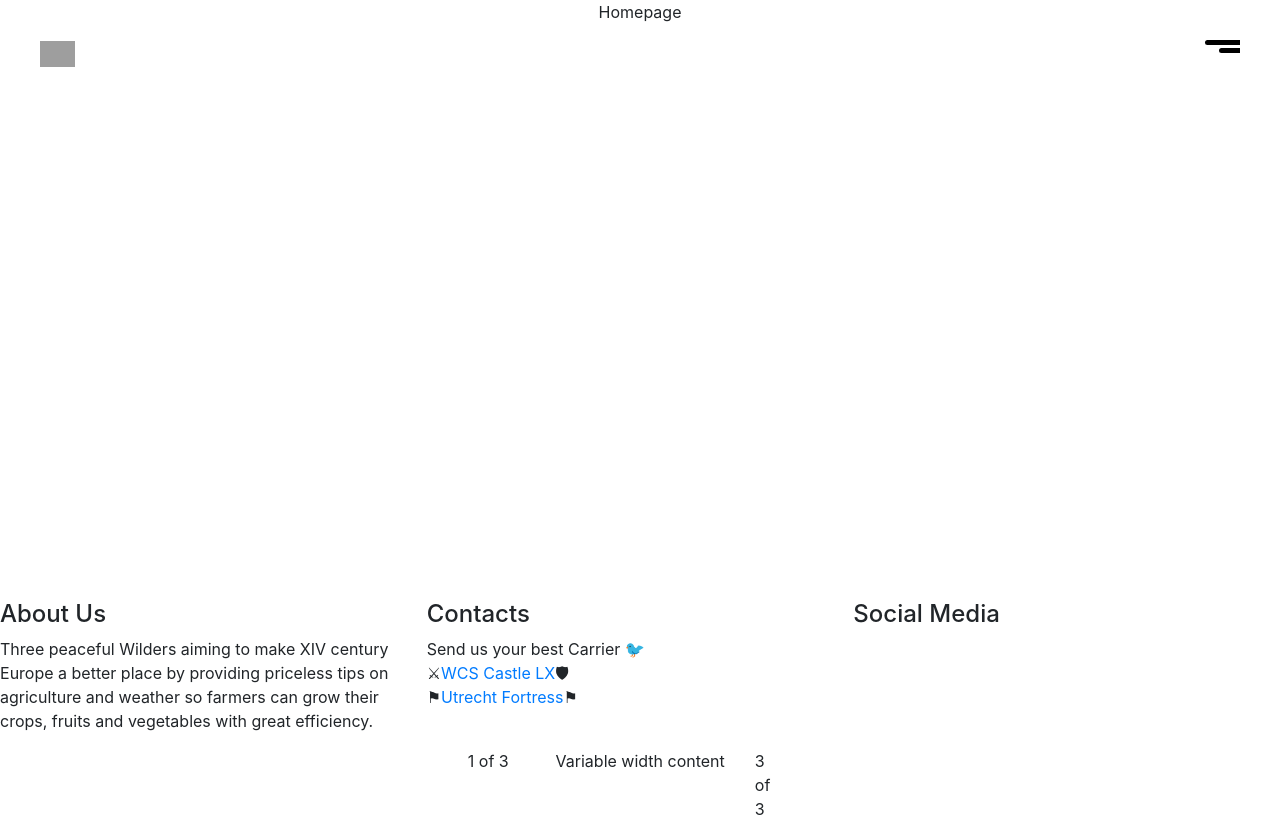
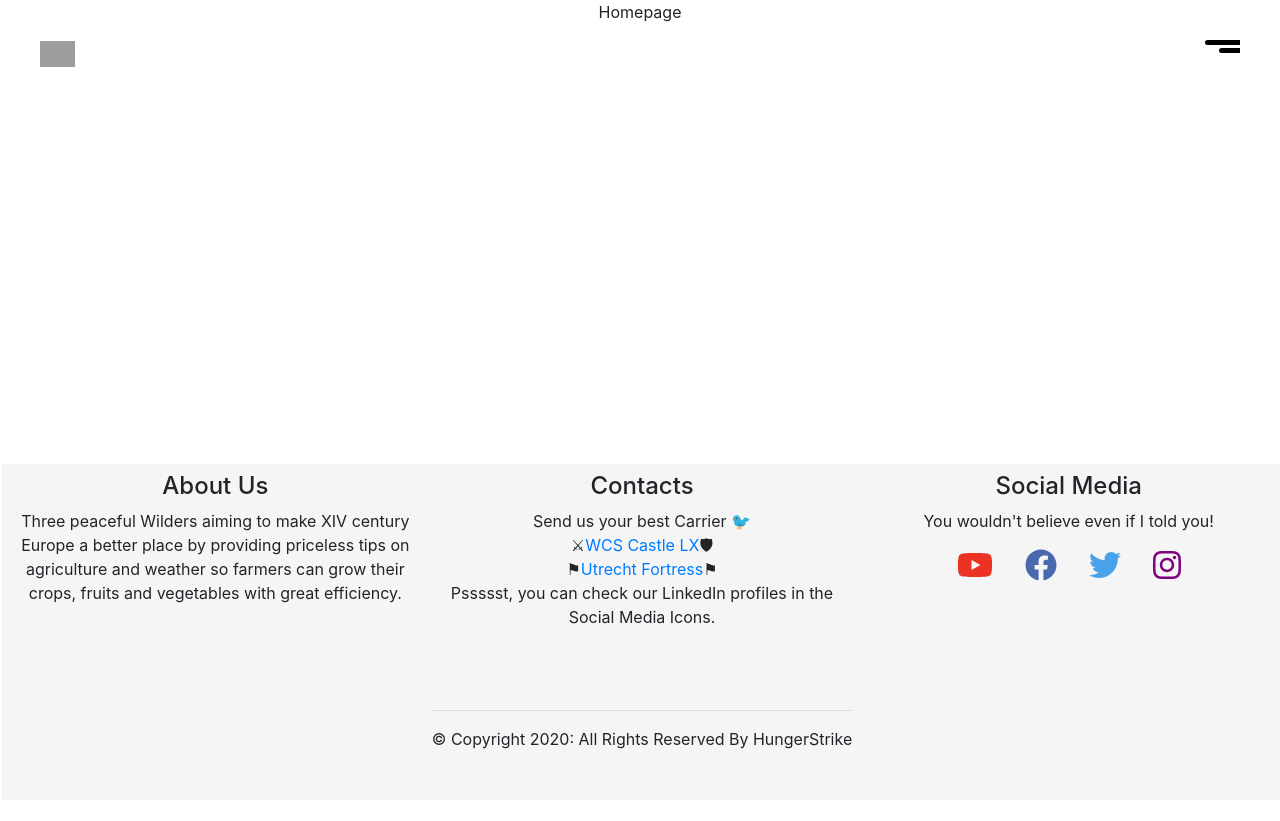
Before and after one commit to iHungerStrike/hungerStrike, a React (Create React App) app: page / in a window 1280 px wide. After the commit the page ends 800 px from the top, so only its background shows below. Built offline with nearby package versions, Linux system fonts and the light colour scheme; grey boxes are pictures that could not be loaded.

Commit message:
footer done

```diff
--- a/src/components/Footer/Footer.css
+++ b/src/components/Footer/Footer.css
@@ -0,0 +1,29 @@
+.social-container {
+    display: flex;
+    justify-content: center;
+  }
+  a.social {
+    margin: 0 1rem;
+    transition: transform 250ms;
+    display: inline-block;
+  }
+
+  a.social:hover {
+    transform: translateY(-2px);
+  }
+
+  a.youtube {
+    color: #eb3223;
+  }
+
+  a.facebook {
+    color: #4968ad;
+  }
+
+  a.twitter {
+    color: #49a1eb;
+  }
+
+  a.instagram {
+    color: purple;
+  }
--- a/src/components/Footer/Footer.js
+++ b/src/components/Footer/Footer.js
@@ -1,32 +1,57 @@
 import React from 'react';
 import 'bootstrap/dist/css/bootstrap.css';
 import './Footer.css';
+import { FontAwesomeIcon } from "@fortawesome/react-fontawesome";
+import {
+  faYoutube,
+  faFacebook,
+  faTwitter,
+  faInstagram
+} from "@fortawesome/free-brands-svg-icons";
 
 const Footer = () => {
     return (
-        <div class="row" style={{ bottom: '0', width: '100%', position: 'absolute', height: '200px', display: 'flex', justifyContent: 'center'}}>
-            <div class="col-6 col-md-4">
+        <div class="row" style={{ bottom: '0', width: '100vw', position: 'absolute', height: '42vh', display: 'flex', justifyContent: 'center', backgroundColor: 'whitesmoke', marginLeft: '2px' }}>
+            <div class="col-6 col-md-4 col-sm-12 text-center mt-2">
                 <h4>About Us</h4>
                 <p>Three peaceful Wilders aiming to make XIV century Europe a better place by providing priceless tips on agriculture and weather so farmers can grow their crops, fruits and vegetables with great efficiency.</p>
             </div>
-            <div class="col-6 col-md-4">
+            <div class="col-6 col-md-4 col-sm-12 text-center mt-2">
                 <h4>Contacts</h4>
-                <p>Send us your best Carrier &#x1F426; <br />&#x2694;<a href=''>WCS Castle LX</a>&#x1F6E1;<br />
-                &#x2691;<a href=''>Utrecht Fortress</a>&#x2691;</p>
+                <p>Send us your best Carrier &#x1F426; <br />&#x2694;<a href='https://www.wildcodeschool.com/en-GB/campuses/lisbon'>WCS Castle LX</a>&#x1F6E1;<br />
+                &#x2691;<a href=''>Utrecht Fortress</a>&#x2691;<br />Pssssst, you can check our LinkedIn profiles in the Social Media Icons.</p>
                 </div>
-            <div class="col-6 col-md-4">
+            <div class="col-6 col-md-4 col-sm-12 text-center mt-2">
                 <h4>Social Media</h4>
-
+                <p>You wouldn't believe even if I told you!</p>
+                <div className="social-container">
+                <a
+                    href="https://www.linkedin.com/in/lu%C3%ADs-clara-689822119/"
+                    className="youtube social"
+                >
+                    <FontAwesomeIcon icon={faYoutube} size="2x" />
+                </a>
+                <a
+                    href="https://www.linkedin.com/in/l%C3%A9on-van-de-klundert-467437b3/"
+                    className="facebook social"
+                >
+                    <FontAwesomeIcon icon={faFacebook} size="2x" />
+                </a>
+                <a href="https://www.linkedin.com/in/artur-branco-fernandes-a42200166/" className="twitter social">
+                    <FontAwesomeIcon icon={faTwitter} size="2x" />
+                </a>
+                <a
+                    href=""
+                    className="instagram social"
+                >
+                    <FontAwesomeIcon icon={faInstagram} size="2x" />
+                </a>
+                </div>
                 </div>
             <div class="row">
             <div class="col">
-            1 of 3
-            </div>
-            <div class="col-md-auto">
-            Variable width content
-            </div>
-            <div class="col col-lg-2">
-            3 of 3
+                <hr />
+            &#xa9; Copyright 2020: All Rights Reserved By HungerStrike
             </div>
             </div>
         </div>
```
